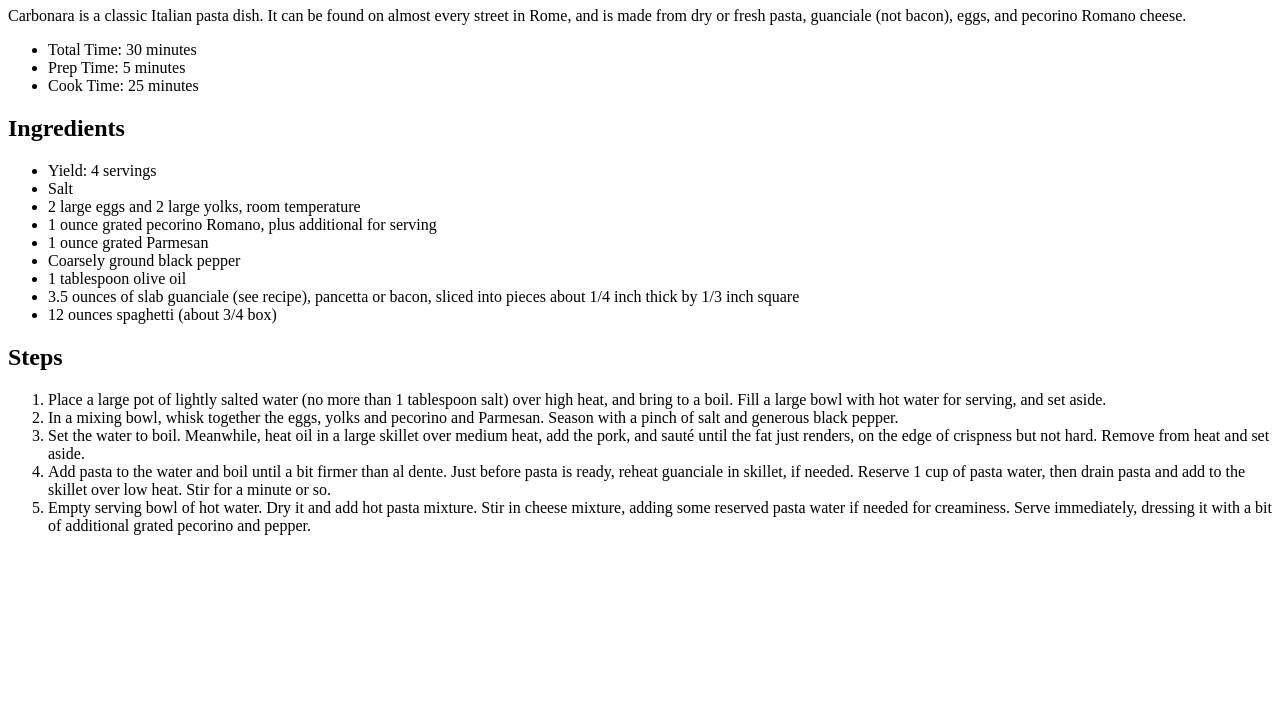
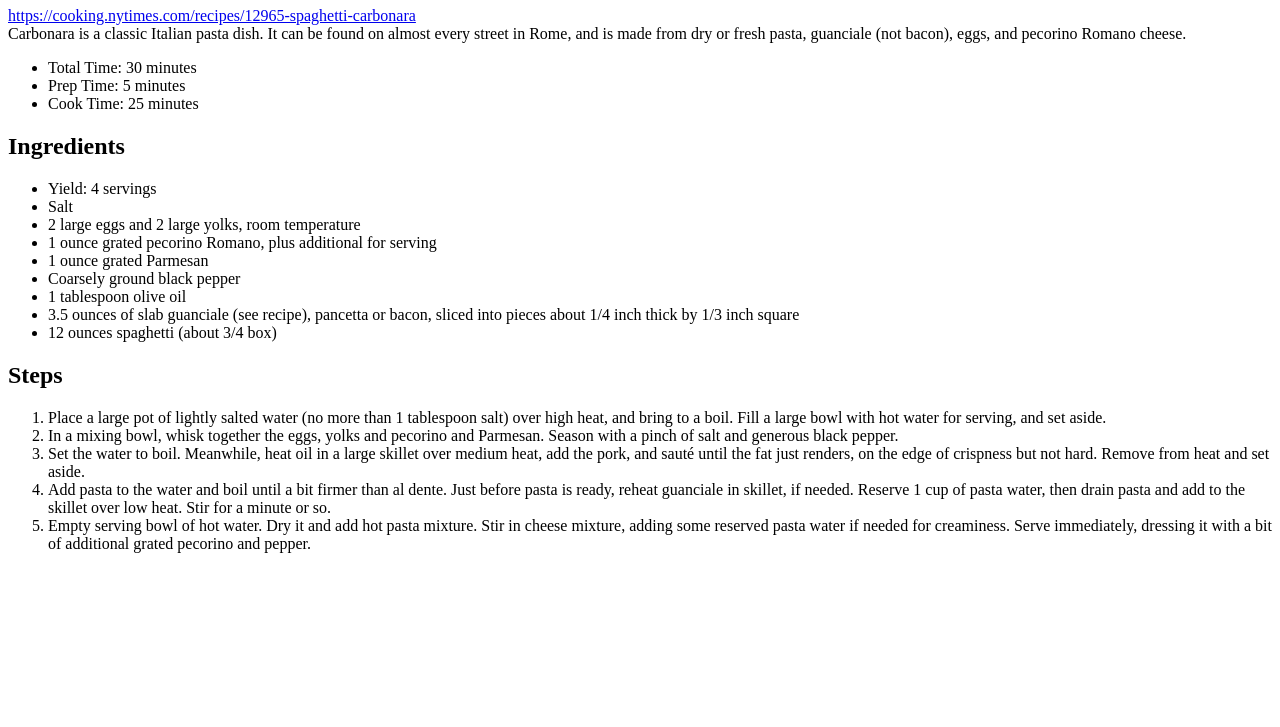
Before and after one commit to HUCKL3B3RRYF1NN/tag_soup, a plain HTML site: page index.html in a window 1280 px wide. Shown: the part 73-800 px from the top of the page. Drawn offline with Linux system fonts and the light colour scheme.

Commit message:
added link text

```diff
--- a/index.html
+++ b/index.html
@@ -10,7 +10,7 @@
   <body>
     <header>
       <h1>Spaghetti Carbonara</h1>
-      <a href="https://cooking.nytimes.com/recipes/12965-spaghetti-carbonara"></a>
+      <a href="https://cooking.nytimes.com/recipes/12965-spaghetti-carbonara">https://cooking.nytimes.com/recipes/12965-spaghetti-carbonara</a>
     </header>
     <article>
       Carbonara is a classic Italian pasta dish. It can be found on almost every street in Rome, and is made from dry or fresh pasta, guanciale (not bacon), eggs, and pecorino Romano cheese.
```
